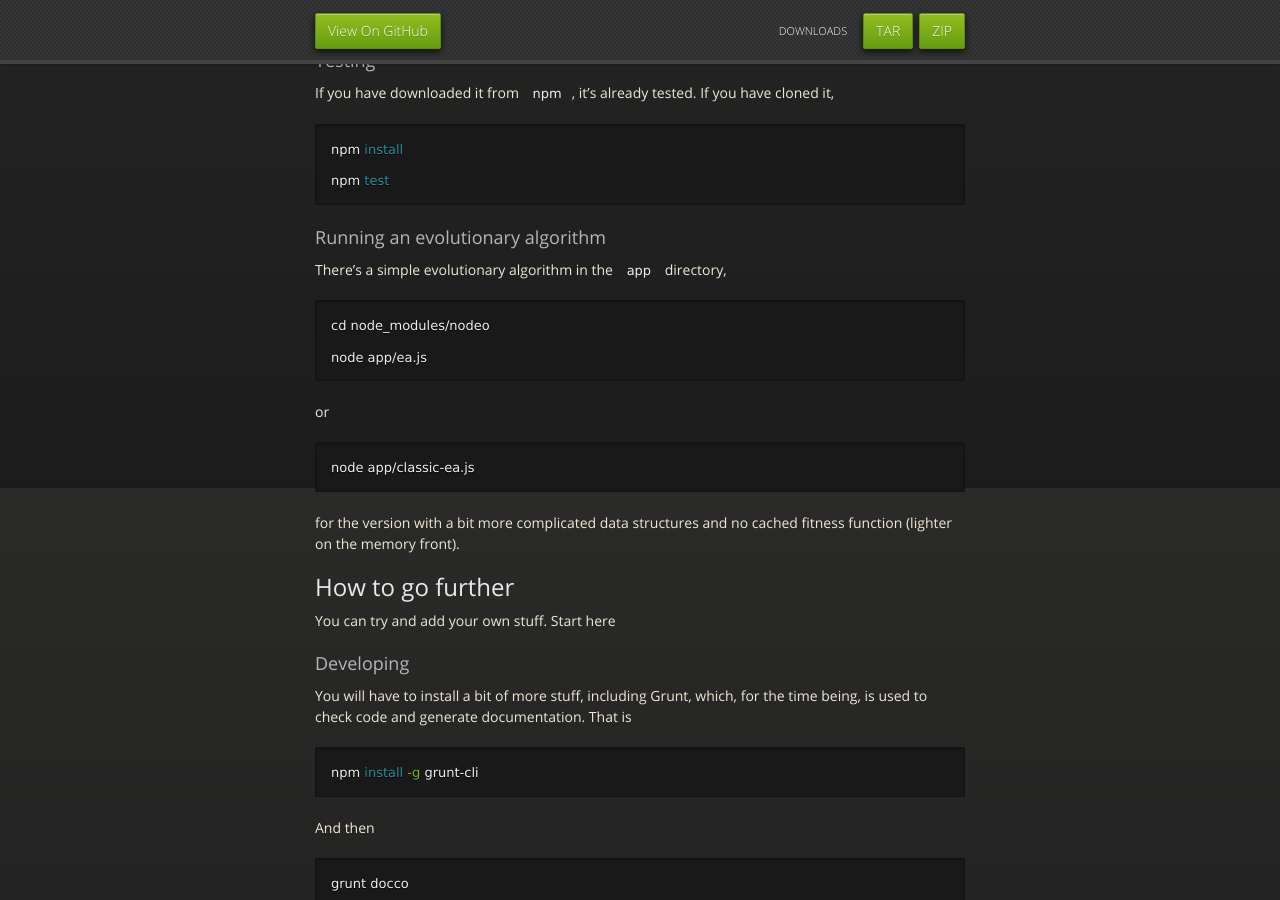
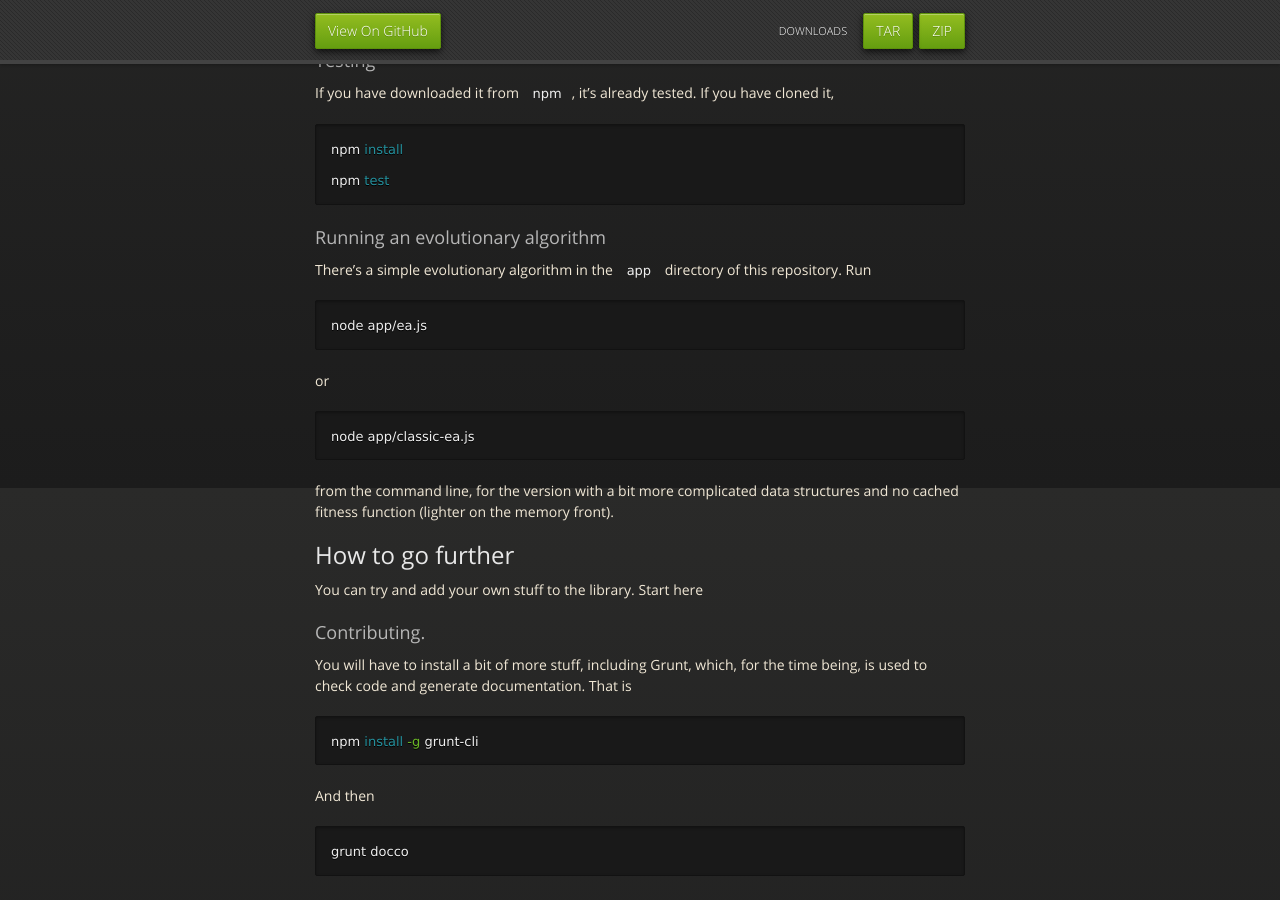
Before and after one commit to JJ/nodeo, a Jekyll site: the page built from index.md, in a window 1280 px wide and 900 px high, scrolled down 1312 px. Built offline with Jekyll 4.4.1, drawn with Linux system fonts in a browser that asks for light colours; nearby versions of some CDN libraries.

Commit message:
Sync gh-pages with master

````diff
--- a/index.md
+++ b/index.md
@@ -49,25 +49,30 @@ npm test
 
 ### Running an evolutionary algorithm
 
-There's a simple evolutionary algorithm in the `app` directory,
+There's a simple evolutionary algorithm in the `app` directory of this
+repository. Run
 
-	cd node_modules/nodeo
 	node app/ea.js
 
 or
 
 	node app/classic-ea.js
 
-for the version with a bit more complicated data structures and no cached fitness function (lighter on the memory front).
+from the command line, for the version with a bit more complicated
+data structures and no cached fitness function (lighter on the memory
+front).
 
 
 ## How to go further
 
-You can try and add your own stuff. Start here
+You can try and add your own stuff to the library. Start here
 
-### Developing
+### Contributing.
 
-You will have to install a bit of more stuff, including Grunt, which, for the time being, is used to check code and generate documentation. That is
+You will have to install a bit of more stuff, including Grunt, which,
+for the time being, is used to check code and generate
+documentation. That is
+
 ```bash
 npm install -g grunt-cli
 ```
@@ -84,10 +89,13 @@ to check the code or
 
 	grunt browsify
 
-to generate a browser-ready evolutionary algorithm based on the `classic` version.
+to generate a browser-ready evolutionary algorithm based on the
+`classic` version.
 
 
 
 ## Problems? Questions?
 
-Please use [GitHub issues](https://github.com/JJ/nodeo/issues) and I'll try to help you. Can't guarantee I'll be in Gitter, but if that's your thing, please go ahead and try it, I'll arrive eventually.
+Please use [GitHub issues](https://github.com/JJ/nodeo/issues) and
+I'll try to help you. Can't guarantee I'll be in Gitter, but if that's
+your thing, please go ahead and try it, I'll arrive eventually.
````
Also changed, not shown: README.md.
